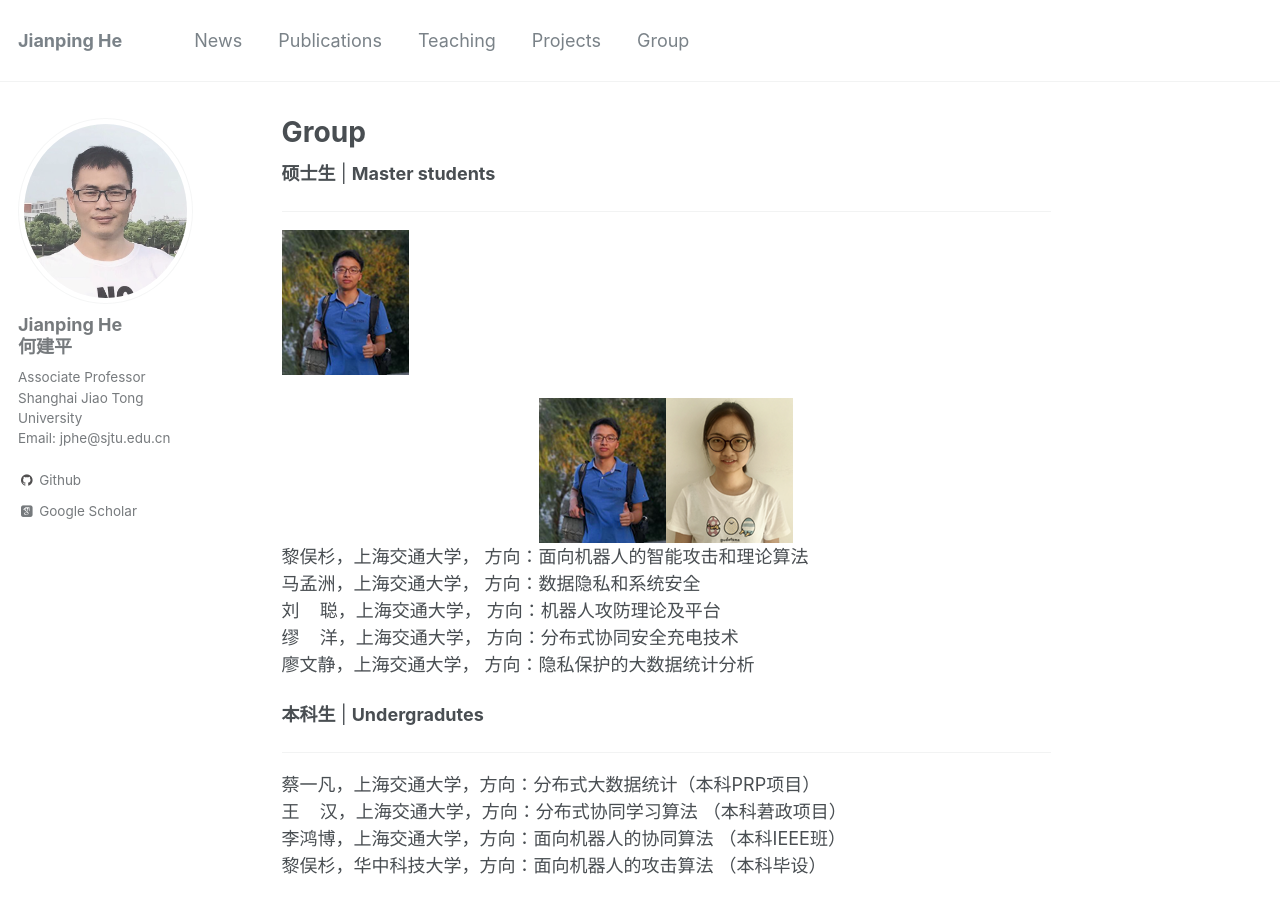
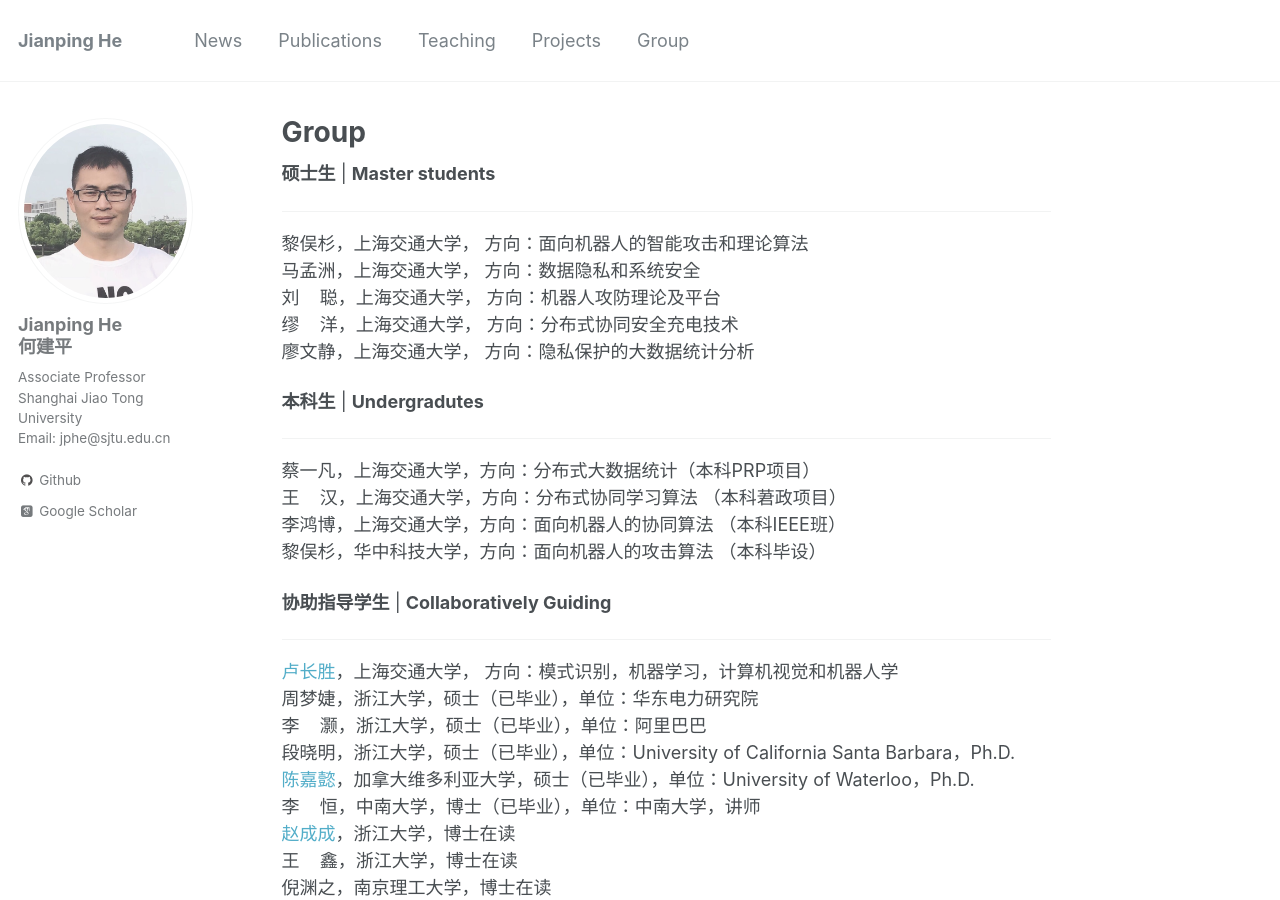
Before and after one commit to jiangshuozz/Jianping-He.github.io, a Jekyll site: the page built from _pages/group.md, in a window 1280 px wide and 900 px high. Built offline with Jekyll 4.4.1, drawn with Linux system fonts in a browser that asks for light colours; some web fonts are replaced.

Commit message:
Update group.md

```diff
--- a/_pages/group.md
+++ b/_pages/group.md
@@ -10,13 +10,6 @@ redirect_from:
 **硕士生** \| **Master students**
 
 ---
-
-![dd](/images/group/liyushan.png  "Optional title")
-<div align="center">
-<img src="/images/group/liyushan.png"  height="300px" alt="黎俣杉，上海交通大学， 方向：面向机器人的智能攻击和理论算法" ><img src="/images/group/mamengzhou.png" height="300px" alt="马孟洲，上海交通大学， 方向：数据隐私和系统安全" >
-</div>
-
-
 黎俣杉，上海交通大学， 方向：面向机器人的智能攻击和理论算法
 马孟洲，上海交通大学， 方向：数据隐私和系统安全
 刘&nbsp;&nbsp;&nbsp;&nbsp;聪，上海交通大学， 方向：机器人攻防理论及平台
```
